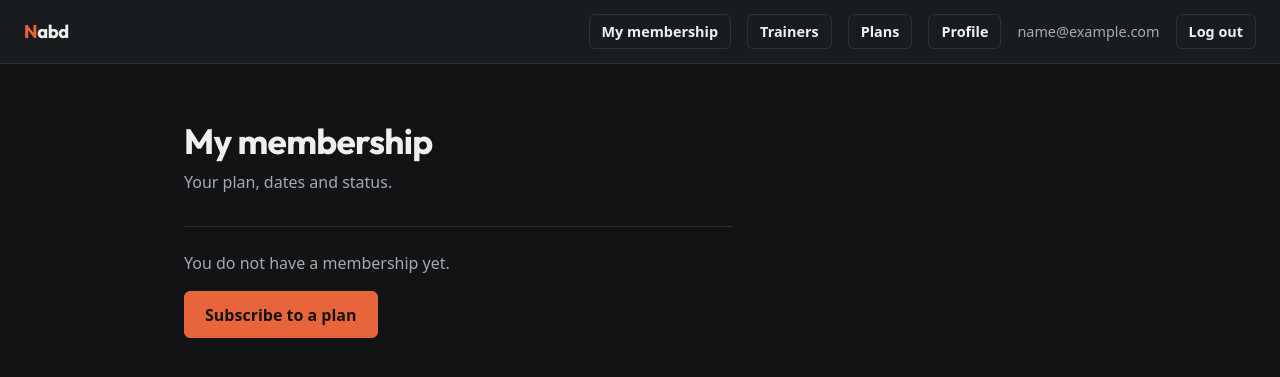
After one commit to AdamMasry/Gym-Management-System, a Django app: page /membership/ in a window 1280 px wide. The commit adds this page. Shown: the top 377 px of the page. Run offline with Django 5.2, Linux system fonts and the light colour scheme; the visitor is signed in with stand-in values (Sample User, id 1).

Commit message:
feat: add subscriptions, renew, freeze

```diff
--- a/accounts/templates/base.html
+++ b/accounts/templates/base.html
@@ -15,12 +15,15 @@
 
 <body>
   <header class="site-nav">
-    <a class="btn btn-quiet" href="{% url 'profile_edit' %}">Profile</a>
     <a class="site-brand" href="{% url 'home' %}"><span>N</span>abd</a>
     {% if user.is_authenticated %}
     <div class="site-nav-user">
       {% if user.role == "ADMIN" %}
       <a class="btn btn-quiet" href="{% url 'admin_panel' %}">Admin</a>
+      <a class="btn btn-quiet" href="{% url 'membership_list' %}">Memberships</a>
+      {% endif %}
+      {% if user.role == "MEMBER" %}
+      <a class="btn btn-quiet" href="{% url 'my_membership' %}">My membership</a>
       {% endif %}
       {% if user.role == "TRAINER" %}
       <a class="btn btn-quiet" href="{% url 'edit_my_profile' %}">My profile</a>
@@ -28,6 +31,7 @@
       {% endif %}
       <a class="btn btn-quiet" href="{% url 'trainer_list' %}">Trainers</a>
       <a class="btn btn-quiet" href="{% url 'plan_list' %}">Plans</a>
+      <a class="btn btn-quiet" href="{% url 'profile_edit' %}">Profile</a>
       <span class="user-email">{{ user.email }}</span>
       <form method="post" action="{% url 'logout' %}">
         {% csrf_token %}
--- /dev/null
+++ b/memberships/templates/memberships/my_membership.html
@@ -0,0 +1,42 @@
+{% extends "base.html" %}
+{% block title %}My membership{% endblock %}
+{% block content %}
+  <h1>My membership</h1>
+  <p class="page-sub">Your plan, dates and status.</p>
+  {% if error %}<div class="form-alert" role="alert">{{ error }}</div>{% endif %}
+
+  {% if membership %}
+    <table class="table align-middle" style="max-width: 560px">
+      <tbody>
+        <tr><th>Plan</th><td>{{ membership.plan.name }} ({{ membership.plan.duration_days }} days)</td></tr>
+        <tr><th>Status</th><td><span class="role-tag">{{ membership.status_label }}</span></td></tr>
+        <tr><th>Start date</th><td>{{ membership.start_date|date:"M j, Y" }}</td></tr>
+        <tr><th>End date</th><td>{{ membership.end_date|date:"M j, Y" }}</td></tr>
+        {% if membership.status == "FROZEN" %}
+        <tr><th>Frozen until</th><td>{{ membership.frozen_until|date:"M j, Y" }}</td></tr>
+        {% endif %}
+      </tbody>
+    </table>
+
+    <div class="d-flex gap-2">
+      {% if membership.status == "EXPIRED" %}
+        <form method="post" action="{% url 'renew_membership' %}" class="m-0">
+          {% csrf_token %}
+          <button type="submit" class="btn btn-primary">Renew</button>
+        </form>
+        <a class="btn btn-quiet" href="{% url 'subscribe' %}">Choose another plan</a>
+      {% else %}
+        <form method="post" action="{% url 'renew_membership' %}" class="m-0">
+          {% csrf_token %}
+          <button type="submit" class="btn btn-primary">Renew</button>
+        </form>
+        {% if membership.status == "ACTIVE" %}
+        <a class="btn btn-quiet" href="{% url 'freeze_membership' %}">Freeze</a>
+        {% endif %}
+      {% endif %}
+    </div>
+  {% else %}
+    <p class="empty-state">You do not have a membership yet.</p>
+    <p><a class="btn btn-primary" href="{% url 'subscribe' %}">Subscribe to a plan</a></p>
+  {% endif %}
+{% endblock %}
--- a/memberships/templates/memberships/plan_list.html
+++ b/memberships/templates/memberships/plan_list.html
@@ -3,6 +3,7 @@
 {% block content %}
 <h1>Membership plans</h1>
 <p class="page-sub">Choose the plan that fits you.</p>
+{% if error %}<div class="form-alert" role="alert">{{ error }}</div>{% endif %}
 {% if user.role == "ADMIN" %}
 <p><a class="btn btn-primary" href="{% url 'plan_create' %}">Add plan</a></p>
 {% endif %}
--- a/memberships/urls.py
+++ b/memberships/urls.py
@@ -7,4 +7,9 @@ urlpatterns = [
     path("plans/new/", views.plan_create, name="plan_create"),
     path("plans/<int:pk>/edit/", views.plan_edit, name="plan_edit"),
     path("plans/<int:pk>/delete/", views.plan_delete, name="plan_delete"),
+    path("membership/", views.my_membership, name="my_membership"),
+    path("membership/subscribe/", views.subscribe, name="subscribe"),
+    path("membership/renew/", views.renew_membership, name="renew_membership"),
+    path("membership/freeze/", views.freeze_membership, name="freeze_membership"),
+    path("memberships/", views.membership_list, name="membership_list"),
 ]
--- a/memberships/views.py
+++ b/memberships/views.py
@@ -1,12 +1,14 @@
 from django.contrib.auth.decorators import login_required
+from django.core.exceptions import ValidationError
+from django.db.models import ProtectedError
 from django.shortcuts import get_object_or_404, redirect, render
 from django.views.decorators.http import require_POST
 
 from accounts.models import User
 from accounts.permissions import role_required
 
-from .forms import MembershipPlanForm
-from .models import MembershipPlan
+from .forms import FreezeForm, MembershipPlanForm, SubscribeForm
+from .models import Membership, MembershipPlan
 
 
 @login_required
@@ -45,5 +47,76 @@ def plan_edit(request, pk):
 @require_POST
 @role_required(User.Role.ADMIN)
 def plan_delete(request, pk):
-    get_object_or_404(MembershipPlan, pk=pk).delete()
+    plan = get_object_or_404(MembershipPlan, pk=pk)
+    try:
+        plan.delete()
+    except ProtectedError:
+        return render(
+            request,
+            "memberships/plan_list.html",
+            {
+                "plans": MembershipPlan.objects.all(),
+                "error": f"The plan {plan.name} has members and cannot be deleted. Mark it inactive instead.",
+            },
+        )
     return redirect("plan_list")
+
+
+@role_required(User.Role.MEMBER)
+def my_membership(request):
+    membership = Membership.objects.filter(member=request.user).select_related("plan").first()
+    return render(request, "memberships/my_membership.html", {"membership": membership})
+
+
+@role_required(User.Role.MEMBER)
+def subscribe(request):
+    if request.method == "POST":
+        form = SubscribeForm(request.POST)
+        if form.is_valid():
+            try:
+                Membership.subscribe(request.user, form.cleaned_data["plan"])
+            except ValidationError as error:
+                form.add_error(None, error.messages[0])
+            else:
+                return redirect("my_membership")
+    else:
+        form = SubscribeForm()
+    return render(request, "memberships/subscribe.html", {"form": form})
+
+
+@require_POST
+@role_required(User.Role.MEMBER)
+def renew_membership(request):
+    membership = get_object_or_404(Membership.objects.select_related("plan"), member=request.user)
+    try:
+        membership.renew()
+    except ValidationError as error:
+        return render(
+            request,
+            "memberships/my_membership.html",
+            {"membership": membership, "error": error.messages[0]},
+        )
+    return redirect("my_membership")
+
+
+@role_required(User.Role.MEMBER)
+def freeze_membership(request):
+    membership = get_object_or_404(Membership.objects.select_related("plan"), member=request.user)
+    if request.method == "POST":
+        form = FreezeForm(request.POST)
+        if form.is_valid():
+            try:
+                membership.freeze(form.cleaned_data["days"])
+            except ValidationError as error:
+                form.add_error(None, error.messages[0])
+            else:
+                return redirect("my_membership")
+    else:
+        form = FreezeForm()
+    return render(request, "memberships/freeze.html", {"form": form, "membership": membership})
+
+
+@role_required(User.Role.ADMIN)
+def membership_list(request):
+    memberships = Membership.objects.select_related("member", "plan").order_by("member__first_name")
+    return render(request, "memberships/membership_list.html", {"memberships": memberships})
```
Also changed, not shown: memberships/admin.py (+8 -1 lines), memberships/forms.py (+29 -1 lines), memberships/models.py (+106 -0 lines), memberships/templates/memberships/membership_list.html (added, +27 -0 lines), memberships/templates/memberships/subscribe.html (added, +12 -0 lines), memberships/migrations/0002_membership.py (added), memberships/templates/memberships/freeze.html (added).
